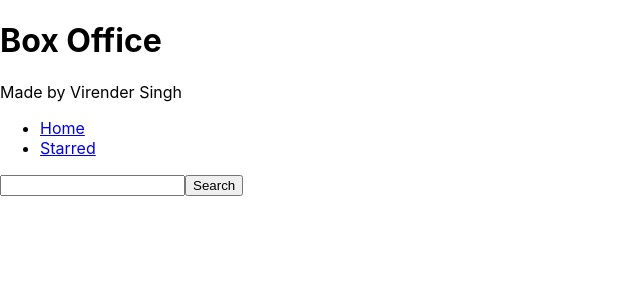
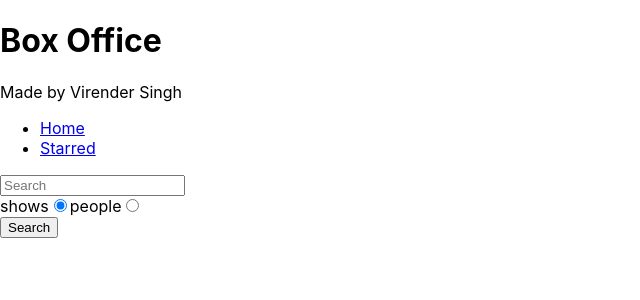
Before and after one commit to virendersingh2772000/Box-Office, a React (Create React App) app: page / in a window 1280 px wide. Shown: the top 300 px of the page, without its empty margins (0-640 px from the left). Built offline with nearby package versions, Linux system fonts and the light colour scheme.

Commit message:
added search options

```diff
--- a/src/pages/Home.js
+++ b/src/pages/Home.js
@@ -5,6 +5,9 @@ import { getApi } from '../misc/config';
 const Home = () => {
   const [input, setInput] = useState('');
   const [results, setResults] = useState(null);
+  const [searchOptions, setSearchOptions] = useState('shows');
+
+  const isSearchShow = searchOptions === 'shows';
 
   const onInputChange = ev => {
     setInput(ev.target.value);
@@ -17,7 +20,7 @@ const Home = () => {
   };
 
   const onSearch = () => {
-    getApi(`/search/shows?q=${input}`).then(result => {
+    getApi(`/search/${searchOptions}?q=${input}`).then(result => {
       setResults(result);
       console.log(result);
     });
@@ -29,21 +32,52 @@ const Home = () => {
     }
 
     if (results && results.length > 0) {
-      return (
-        <div>
-          {results.map(item => (
-            <div key={item.show.id}>{item.show.name}</div>
-          ))}
-        </div>
-      );
+      return results[0].show
+        ? results.map(item => <div key={item.show.id}>{item.show.name}</div>)
+        : results.map(item => (
+            <div key={item.person.id}>{item.person.name}</div>
+          ));
     }
 
     return null;
   };
 
+  const onRadioChange = ev => {
+    setSearchOptions(ev.target.value);
+  };
+
   return (
     <MainPageLayout>
-      <input type="text" onChange={onInputChange} onKeyDown={onKeyDown} />
+      <input
+        type="text"
+        placeholder="Search"
+        onChange={onInputChange}
+        onKeyDown={onKeyDown}
+      />
+
+      <div>
+        <label htmlFor="shows-search">
+          shows
+          <input
+            id="shows-search"
+            type="radio"
+            value="shows"
+            checked={isSearchShow}
+            onChange={onRadioChange}
+          />
+        </label>
+        <label htmlFor="people-search">
+          people
+          <input
+            id="people-search"
+            type="radio"
+            value="people"
+            checked={!isSearchShow}
+            onChange={onRadioChange}
+          />
+        </label>
+      </div>
+
       <button type="button" onClick={onSearch}>
         Search
       </button>
```
